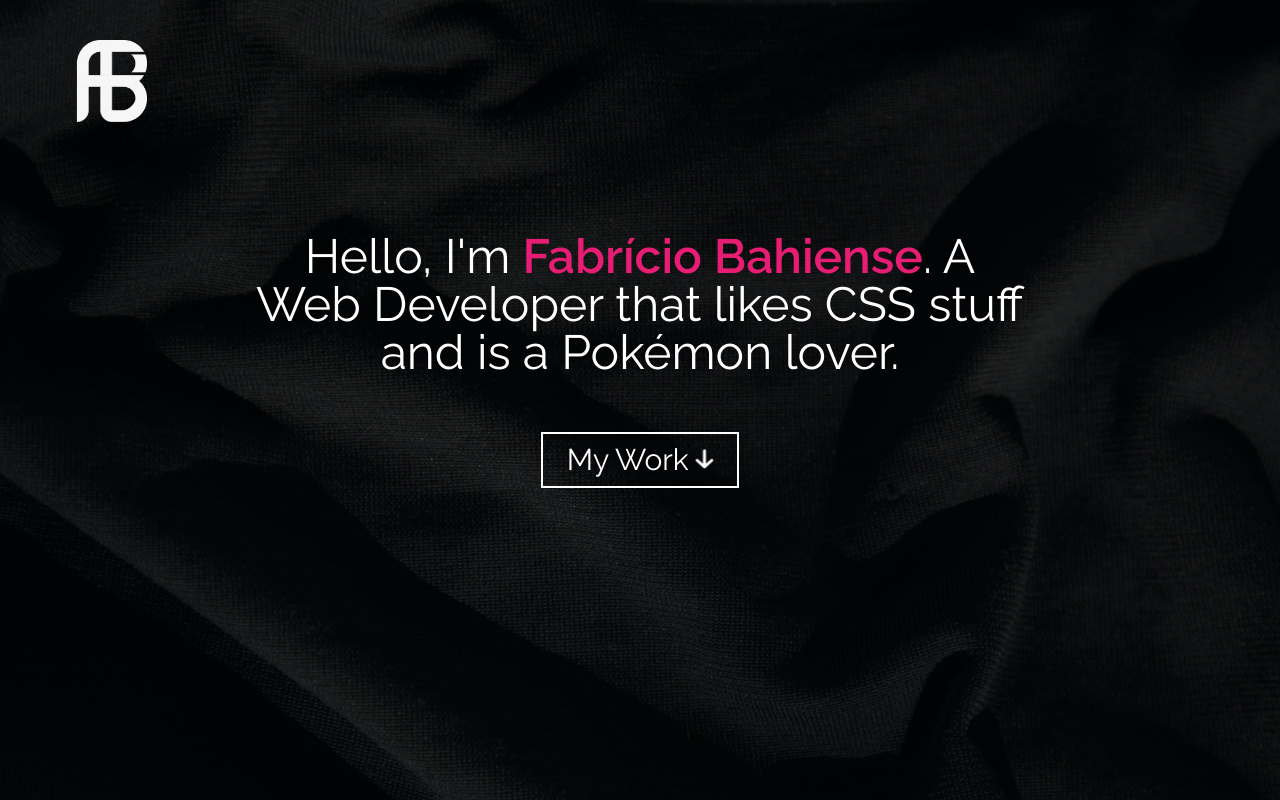
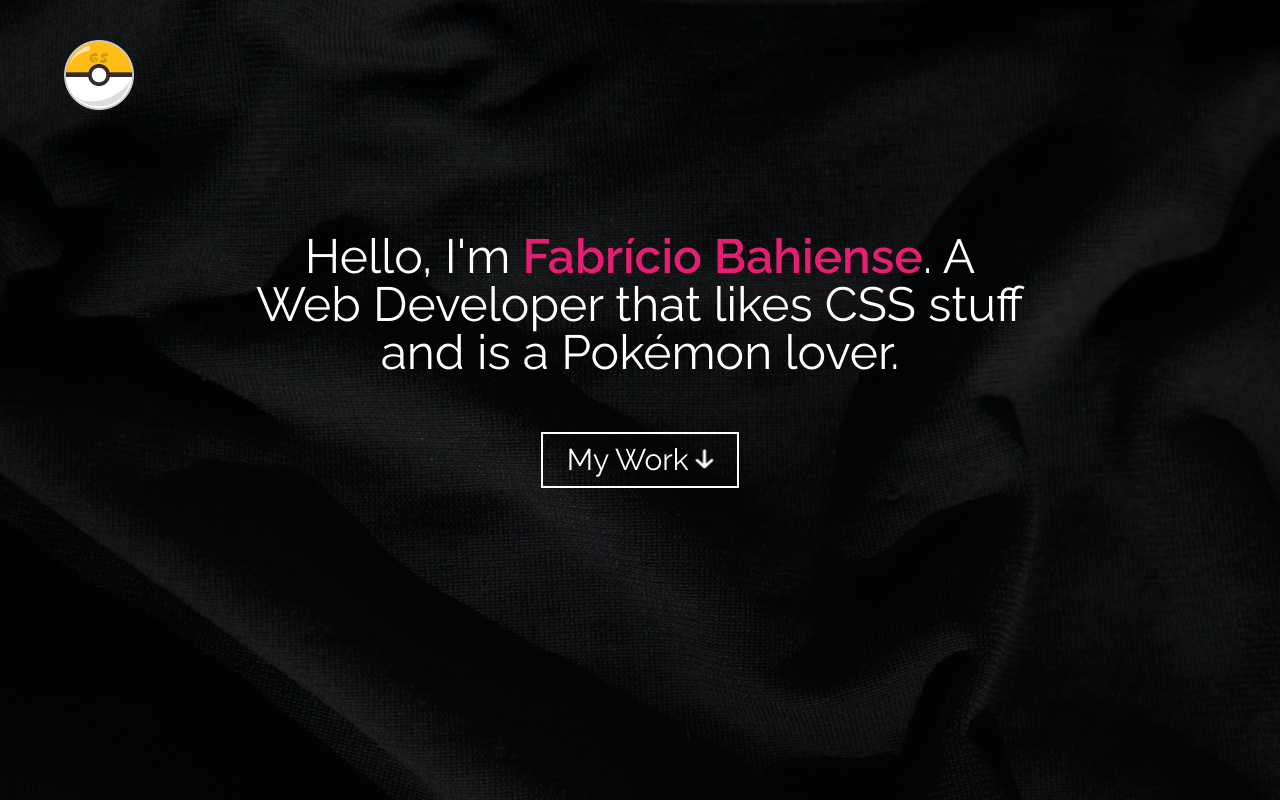
Before and after one commit to FabbSantos/Portfolio, a React (Vite) app in the folder front2/: page / in a window 1280 px wide. Shown: the top 800 px of the page. Built offline with nearby package versions, Linux system fonts and the light colour scheme.

Commit message:
using framermotion to animate the logo

```diff
--- a/front2/src/components/logo.tsx
+++ b/front2/src/components/logo.tsx
@@ -1,14 +1,16 @@
 import React, { useCallback, useState, useMemo } from "react"
 import { motion } from "framer-motion"
 
+
 const white = "src/assets/fb-white.png";
 const colored = "src/assets/fb-colored.png";
+const poke = "src/assets/gs_ball.png";
 
-const images = { white, colored };
+const images = { white, colored, poke };
 
 const Logo: React.FC = () => {
 
-    const [selected, setSelected] = useState(images.white);
+    const [selected, setSelected] = useState(images.poke);
     const [open, setOpen] = useState(false);
 
 
@@ -16,18 +18,26 @@ const Logo: React.FC = () => {
         <>
             <motion.img className="cursor-pointer" src={selected}
 
-                onMouseOver={() => setSelected(images.colored)}
 
-                onMouseLeave={() => setSelected(images.white)} width={70} height={70} alt="Fabrício Bahiense"
+                drag
+                dragConstraints={{
+                    top: 0,
+                    left: -10,
+                    right: 1630,
+                    bottom: 800,
+                }}
+                onMouseOver={() => setSelected(images.poke)}
+
+                onMouseLeave={() => setSelected(images.poke)} width={70} height={70} alt="Fabrício Bahiense"
 
 
-                initial={{ opacity: 0, position: "absolute", top: "50%", left: "50%" }}
-                animate={{ opacity: 1, position: "absolute", top: "5%", left: "6%", cx: [null, 100, 200] }}
-                transition={{ delay: 1 }}
+                initial={{ opacity: 1, position: "absolute", top: "5%", left: "5%" }}
+                // animate={{ opacity: 1, position: "absolute", top: "5%", left: "6%", cx: [null, 100, 200] }}
+                // transition={{ delay: 1 }}
 
-                whileHover={{
-                    transition: { duration: 0.2, type: "spring", stiffness: 100 },
-                }}
+                // whileHover={{
+                //     transition: { duration: 0.2, type: "spring", stiffness: 100 },
+                // }}
 
                 viewport={{ once: true }}
             >
@@ -41,4 +51,8 @@ const Logo: React.FC = () => {
 
 }
 
+
+
+
+
 export default Logo;
```
